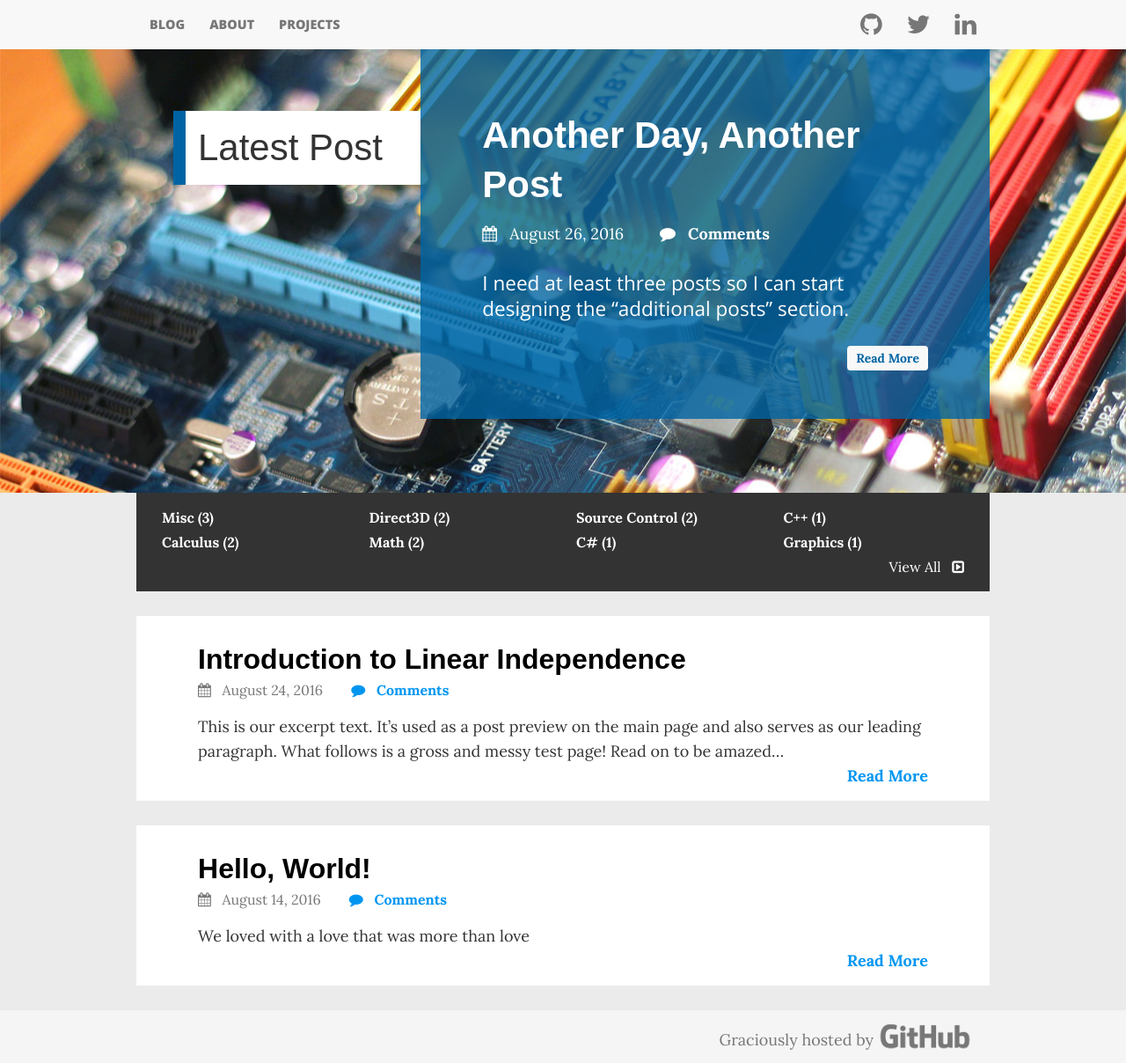
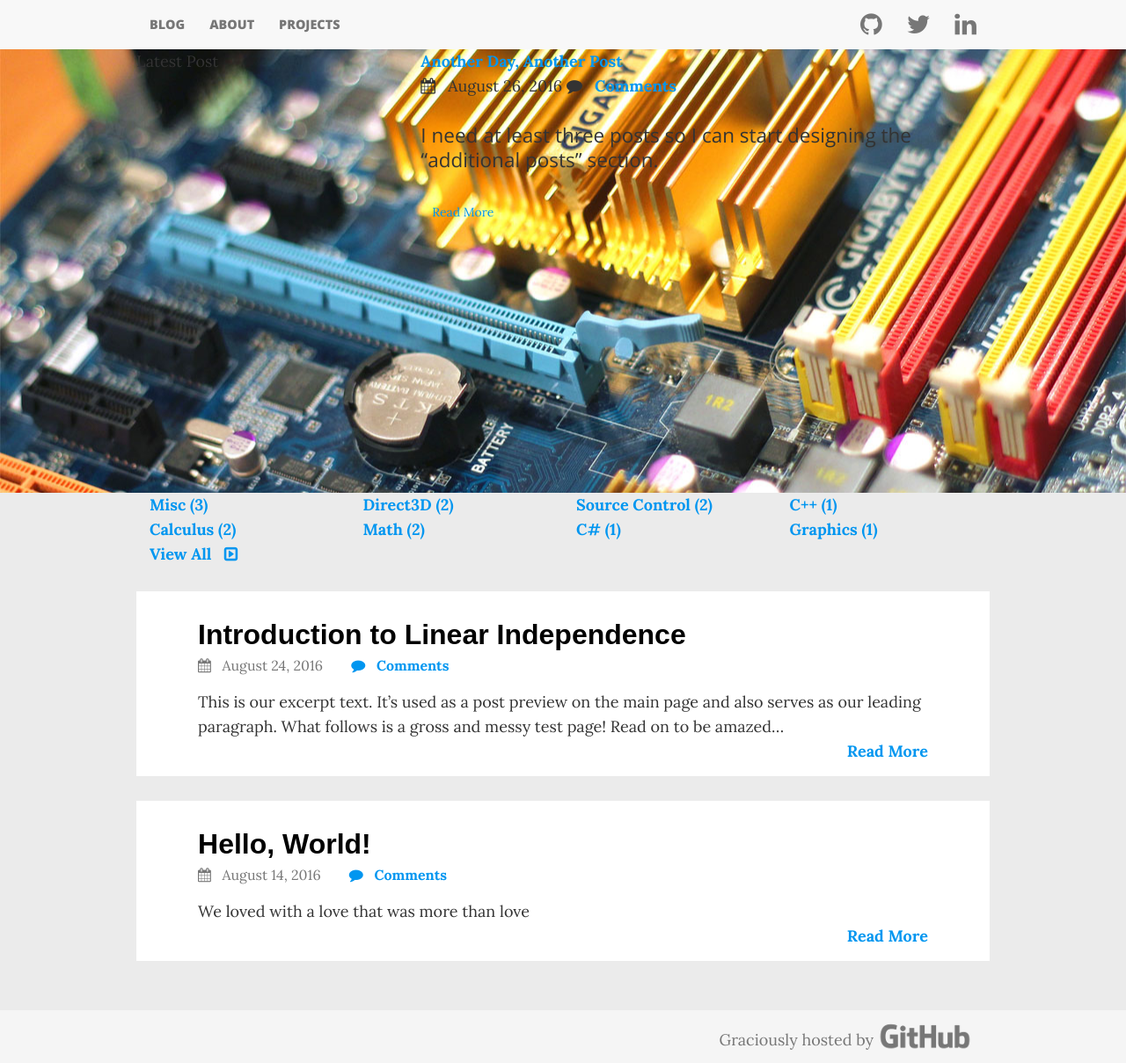
Before and after one commit to aarondgordon/aarondgordon.github.io, a Jekyll site: the page built from index.md, in a window 1280 px wide and 1208 px high. Shown: the whole window at 88% size. Built offline with Jekyll 4.4.1, drawn with Linux system fonts in a browser that asks for light colours; nearby versions of some CDN libraries; comment, search, counter and statistics services are not loaded.

Commit message:
Update layout.css

```diff
--- a/assets/css/layout.css
+++ b/assets/css/layout.css
@@ -92,90 +92,6 @@ body {
   }
 }
 
-.cover-tag {
-  background-color:white;
-  padding: 0.333em; /* 14px/42px */
-  margin-top: 1.667em; /* 70px/42px */
-  margin-left: 1em; /* 42px/42px */
-  margin-bottom: 1em; /* 42px/42px */
-  border-style: solid;
-  border-color: #0064a4;
-  border-width: 0 0 0 14px;
-  font-size: 2.333em; /* 42px/18px */
-  line-height: 1.34; /* 4 x baseline | 56px/42px */
-  font-family: 'Raleway', sans-serif;
-}
-
-.cover-panel {
-  width: 100%;
-  min-height: 18.667em; /* 24 x baseline | 336px/18px */
-  padding: 0.778em; /* 14px/18px */
-  color: white;
-  background: rgba(0, 100, 164, 0.8);
-  float: right;
-}
-
-@media (min-width: 768px) {
- .cover-panel {
-   padding: 0 3.889em; /* 70px/18px */
-    min-height: 23.333em; /* 30 x baseline | 420px/18px */;
- }
-}
-
-.cover-title {
-  margin: 0.333em 0; /* 1 x baseline | 14px/42px */
-  font-size: 2.333em; /* 42px/18px */
-  font-family: 'Raleway', sans-serif;
-  line-height: 1.34; /* 4 x baseline | 56px/42px */
-}
-
-.featured-post-date {
-  margin-right: 2em; /* 36px/18px */
-}
-
-@media (min-width: 768px) {
-  .cover-title {
-    margin-top: 1.666em; /* 5 x baseline | 70px/42px */
-  }
-}
-
-.cover-panel a {
-  color: #fff;
-  text-decoration: none;
-}
-
-.cover-panel a:hover, .cover-panel a:active {
-  color: #fff;
-  text-decoration: underline;
-}
-
-.cover-title a, .cover-title a:hover, .cover-title a:active {
-  color: #fff;
-  text-decoration: none;
-}
-
-a.btn-cover {
-  display: inline-block;
-  float: right;
-  margin-bottom: 3em; /* 3 x baseline | 42px/14px */
-  font-size: 0.778em; /* 14px/18px */
-  line-height: 2; /* 2 x baseline | 28px/14px */
-  height: 2em; /* 2 x baseline | 28px/14px */\
-  border-radius:  0.214em; /* 3px/14px */
-  padding: 0 0.714em; /* 10px/14px */
-  border: 0;
-  color: #0064a4;
-  background-color: #f8f8f8;
-  font-weight: 700;
-  text-decoration: none;
-}
-
-a.btn-cover:hover, a.btn-cover:active {
-  color: #fff;
-  background-color: #0096F0;
-  text-decoration: none;
-}
-
 .post-preview {
   background-color: #fff;
   margin: 1.556em 0; /* 2 x baseline | 28px/18px */
@@ -240,33 +156,11 @@ a.btn-cover:hover, a.btn-cover:active {
   }
 }
 
-.container-tags {
-    font-size: 0.889em; /* 16px/18px */
-    line-height: 1.75; /* 2 x baseline | 28px/16px */
-    padding: 0.875em; /* 1 x baseline | 14px/16px */
-    background-color: #333;
-    font-weight: 700;
-}
-
-.container-tags .row {
-  margin: 0;
-}
-
-.container-tags a, .container-tags a:hover, .container-tags a:active {
-  color: #fff;
-  text-decoration: none;
-}
-
-.all-tags {
-  float: right;
-  font-weight: 400;
-}
-
 .tag-cloud {
   margin-bottom: 1.56em; /* 2 x baseline | 28px/18px */
 }
 
-.tag-cloud-tag {
+.tag {
   display: inline-block;
   height: 1.94em; /* 2 x baseline | 28px/14.4px */
   margin: 0 0.14em 0.97em 0;
@@ -281,7 +175,7 @@ a.btn-cover:hover, a.btn-cover:active {
   text-decoration: none;
 }
 
-.tag-cloud-tag:hover, .tag-cloud-tag:active, .tag-cloud-tag:focus {
+.tag:hover, .tag:active, .tag:focus {
     background-color: #0096f0;
     color: #fff;
     text-decoration: none;
@@ -294,42 +188,22 @@ a.btn-cover:hover, a.btn-cover:active {
 }
 
 .h1, h1 {
+  margin-top: 0.75em; /* 3 x baseline | 42px/55.8px */
+  margin-bottom: 0.25em; /* 1 x baseline | 14px/55.8px */
   font-size: 3.10em; /* 55.8px/18px */
   line-height: 1.26; /* 5 x baseline | 70px/55.8px */
 }
 
 .h2, h2 {
+  margin: 1em 0; /* 2 x baseline | 28px/28.26px */
   font-size: 1.57em; /* 28.26px/18px */
   line-height: 1.49; /* 3 x baseline | 42px/28.26px*/
 }
 
 .h3, h3 {
+  margin: 1.56em 0; /* 2 x baseline | 28px/18px */
   font-size: 1em; /* 18px/18px */
   line-height: 1.56; /* 2 x baseline | 28px/18px */
-}
-
-.container-post .h1, .container-post h1 {
-  margin-top: 0.75em; /* 3 x baseline | 42px/55.8px */
-  margin-bottom: 0.25em; /* 1 x baseline | 14px/55.8px */
-}
-
-.container-post .h2, .container-post h2 {
-  margin: 1em 0; /* 2 x baseline | 28px/28.26px */
-}
-
-.container-comments .h2, .container-comments h2 {
-  margin-top: 0.5em; /* 1 x baseline | 14px/28.26px */
-  margin-bottom: 1em; /* 2 x baseline | 28px/28.26px */
-}
-
-@media (min-width: 768px) {
-  .container-comments .h2, .container-comments h2 {
-    margin-top: 1.49em; /* 3 x baseline | 42px/28.26px */
-  }
-}
-
-.container-post .h3, .container-post h3 {
-  margin: 1.56em 0; /* 2 x baseline | 28px/18px */
 }
 
 .date {
@@ -364,13 +238,9 @@ a {
   text-decoration: none;
 }
 
-a:hover, a:active {
+a:hover, a:active, a:focus {
   color: #0096f0;
   text-decoration: underline;
-}
-
-ul a {
-  font-weight: 400;
 }
 
 .mjx-chtml {
@@ -379,16 +249,12 @@ ul a {
 
 .syntax {
     font-family: 'Roboto Mono';
-    font-size: 0.889em; /* 16px/18px */
-    line-height: 1.75em; /* 2 x baseline | 28px/16px */
+    font-size: 0.8em; /* 14.4px/18px */
+    line-height: 1.94em; /* 2 x baseline | 28px/14.4px */
 }
 
 .comments-wrapper {
   background: #333;
-}
-
-.comments-wrapper a {
-  color: #0096F0;
 }
 
 .container-comments {
@@ -399,6 +265,16 @@ ul a {
 @media (min-width: 768px) {
   .container-comments {
     padding: 0 3.89em; /* 70px/18px */
+  }
+}
+
+.comments-title {
+  margin-top: 0.5em; /* 1 x baseline | 14px/28.26px */
+}
+
+@media (min-width: 768px) {
+  .comments-title {
+    margin-top: 1.49em; /* 3 x baseline | 42px/28.26px */
   }
 }
 
@@ -423,33 +299,3 @@ ul a {
 .github-logo img {
   margin-top: 6px;
 }
-
-.wide-container {
-  width: 100%;
-  margin-top: 25px;
-  padding: 0px;
-  text-align: center;
-  background-color: #333;
-}
-
-.wide-img-container {
-  position: relative;
-  width: 100%;
-  padding-top: 56.25%;
-}
-
-.wide-container img {
-  position: absolute;
-  top: 0px;
-  left: 0px;
-  width: 100%;
-  height: 100%;
-}
-
-.wide-container p {
-  padding-top: 15px;
-  padding-bottom: 15px;
-  color: #f5f5f5;
-  font-size: 32px;
-  font-style: italic;
-}
```
